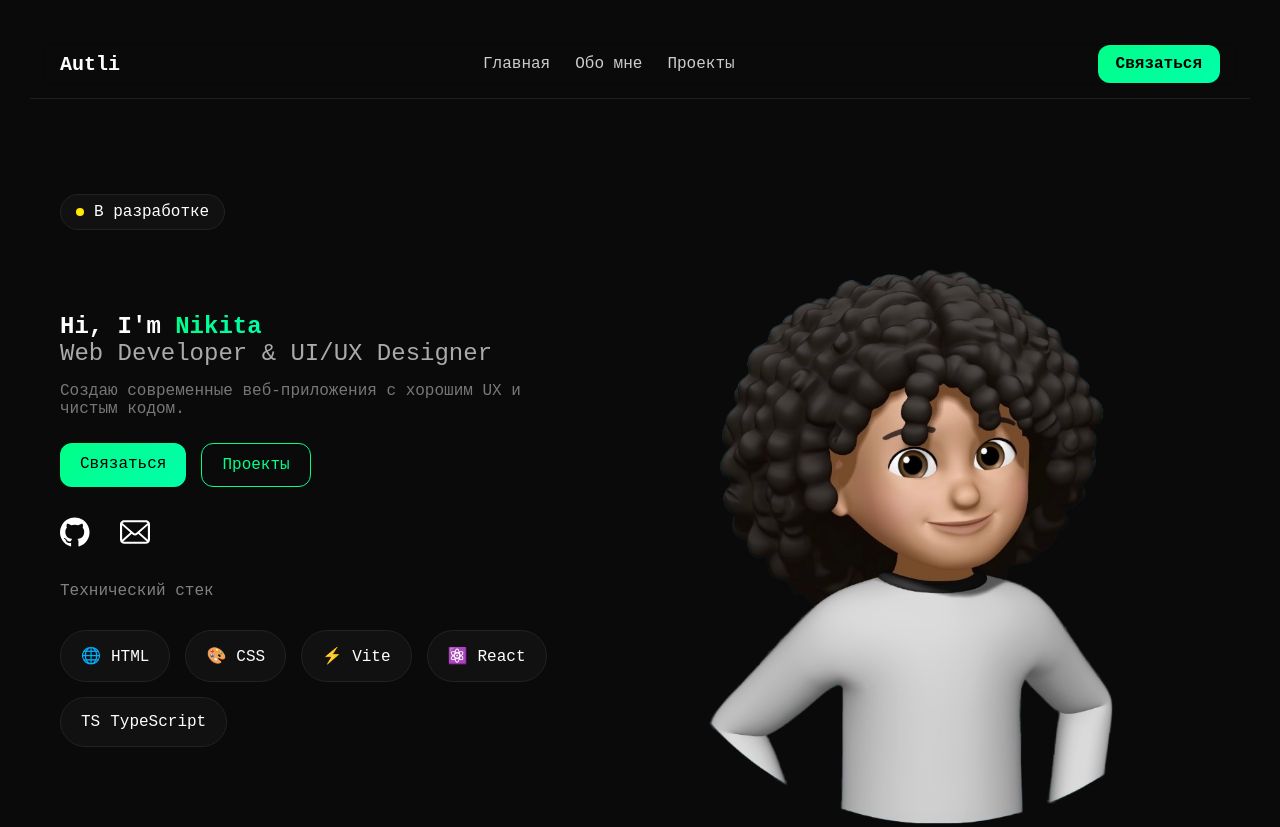
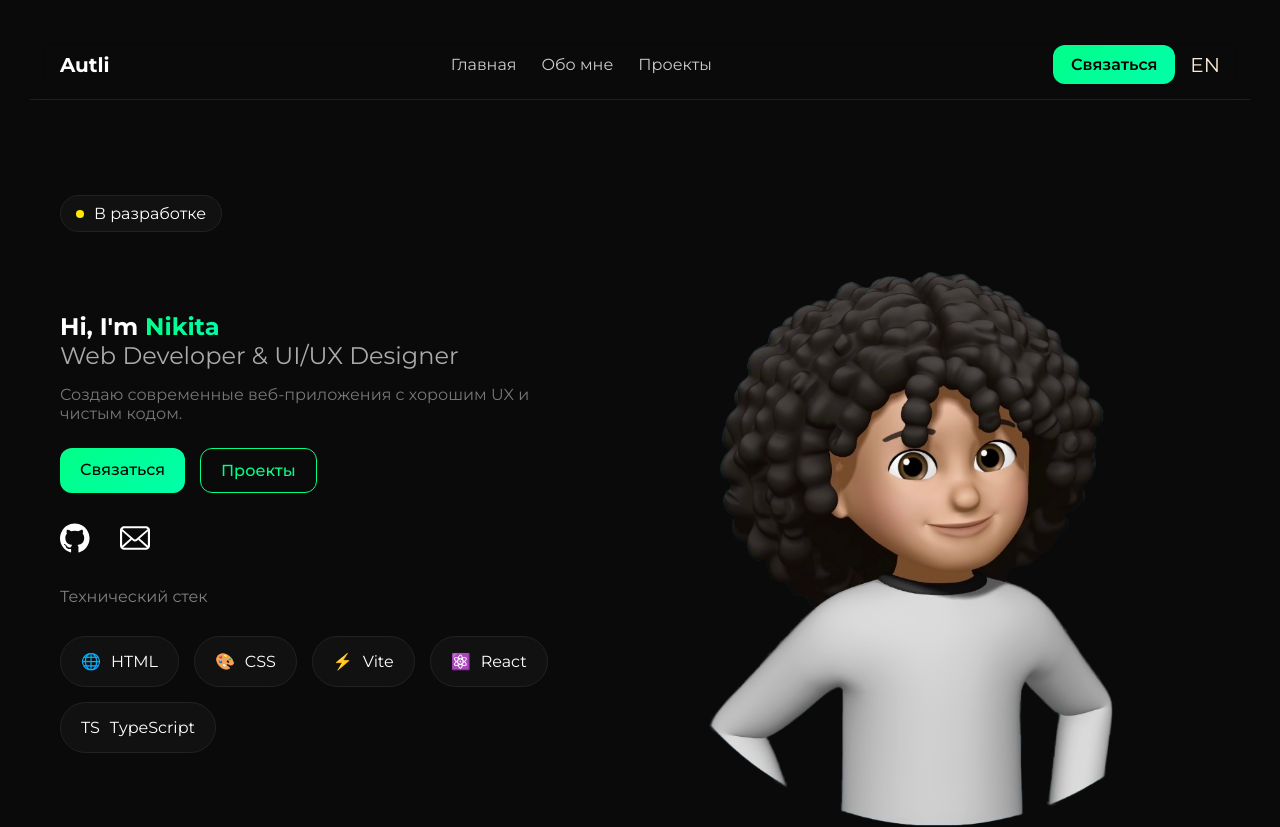
Before and after one commit to autli5/portfolio, a React (Vite) app: page /#/ in a window 1280 px wide. Shown: the top 827 px of the page. Built offline with nearby package versions, Linux system fonts and the light colour scheme.

Commit message:
add lang.json and Montserrat

```diff
--- a/src/App.css
+++ b/src/App.css
@@ -1,8 +1,10 @@
+@import url('https://fonts.googleapis.com/css2?family=Montserrat:ital,wght@0,100..900;1,100..900&display=swap');
+
 * {
   margin: 0;
   padding: 0;
   box-sizing: border-box;
-  font-family: 'Courier New', Courier, monospace;
+  font-family: "Montserrat", sans-serif;
 }
 
 body {
--- a/src/components/Header/Header.css
+++ b/src/components/Header/Header.css
@@ -25,6 +25,7 @@
 }
 
 /* Навигация */
+
 .nav ul {
     display: flex;
     gap: 25px;
@@ -42,6 +43,20 @@
     color: #00ff88;
 }
 
+.right {
+    display: flex;
+    align-items: center;   /* вертикальное выравнивание */
+    gap: 15px;             /* расстояние между EN и кнопкой */
+}
+
+.lang {
+    font-size: 20px;
+}
+
+.lang:hover {
+    cursor: pointer;
+}
+
 /* Кнопка */
 .contactMe {
     background: linear-gradient(135deg, #00ff88, #00ffaa);
@@ -56,4 +71,5 @@
 .contactMe:hover {
     transform: translateY(-2px);
     box-shadow: 0 0 20px rgba(0,255,136,0.4);
+    cursor: pointer;
 }
--- a/src/components/Header/Header.tsx
+++ b/src/components/Header/Header.tsx
@@ -1,6 +1,14 @@
-import "./Header.css"
+import { useState } from "react";
+import "./Header.css";
+import langData from "../../data/language.json";
 
 export default function Header() {
+
+    const [lang, setLang] = useState<"ru" | "en">("ru");
+
+    const toggleLang = () => {
+        setLang(prev => (prev === "ru" ? "en" : "ru"));
+    };
 
     const scrollTo = (id: string) => {
         const el = document.getElementById(id);
@@ -12,6 +20,8 @@ export default function Header() {
         }
     };
 
+    const t = langData[lang];
+
     return (
         <header className="header">
             <div className="container header-inner">
@@ -22,17 +32,24 @@ export default function Header() {
 
                 <nav className="nav">
                     <ul>
-                        <li><a onClick={() => scrollTo("home")}>Главная</a></li>
-                        <li><a onClick={() => scrollTo("about")}>Обо мне</a></li>
-                        <li><a onClick={() => scrollTo("projects")}>Проекты</a></li>
+                        <li><a onClick={() => scrollTo("home")}>{t.home}</a></li>
+                        <li><a onClick={() => scrollTo("about")}>{t.about}</a></li>
+                        <li><a onClick={() => scrollTo("projects")}>{t.projects}</a></li>
                     </ul>
                 </nav>
 
-                <a className="contactMe" onClick={() => scrollTo("contact")}>
-                    Связаться
-                </a>
+
+                <div className="right">
+                    <a className="contactMe" onClick={() => scrollTo("contact")}>
+                        {t.contact}
+                    </a>
+                    <div className="lang" onClick={toggleLang}>
+                        <p>{lang === "ru" ? "EN" : "RU"}</p>
+                    </div>
+                </div>
+
 
             </div>
         </header>
-    )
+    );
 }
--- /dev/null
+++ b/src/data/language.json
@@ -0,0 +1,14 @@
+{
+  "ru": {
+    "home": "Главная",
+    "about": "Обо мне",
+    "projects": "Проекты",
+    "contact": "Связаться"
+  },
+  "en": {
+    "home": "Home",
+    "about": "About",
+    "projects": "Projects",
+    "contact": "Contact"
+  }
+}
```
